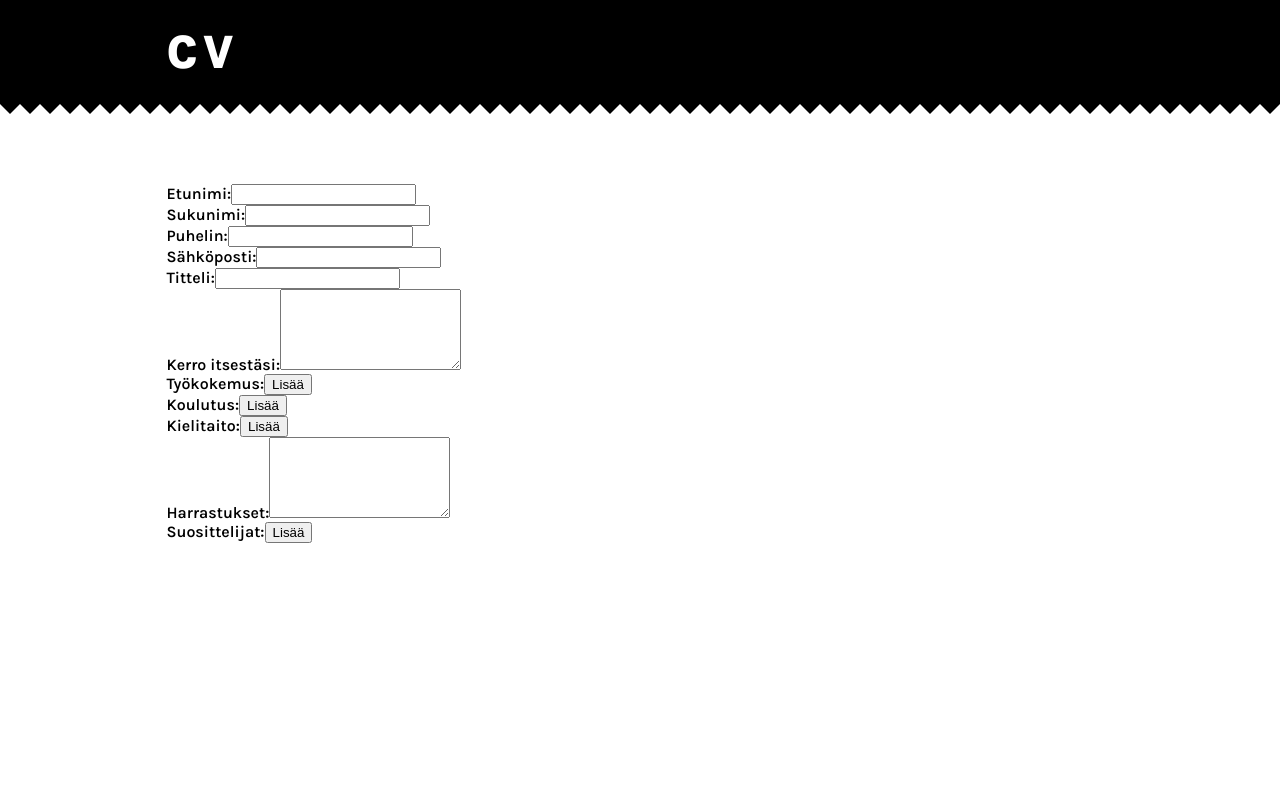
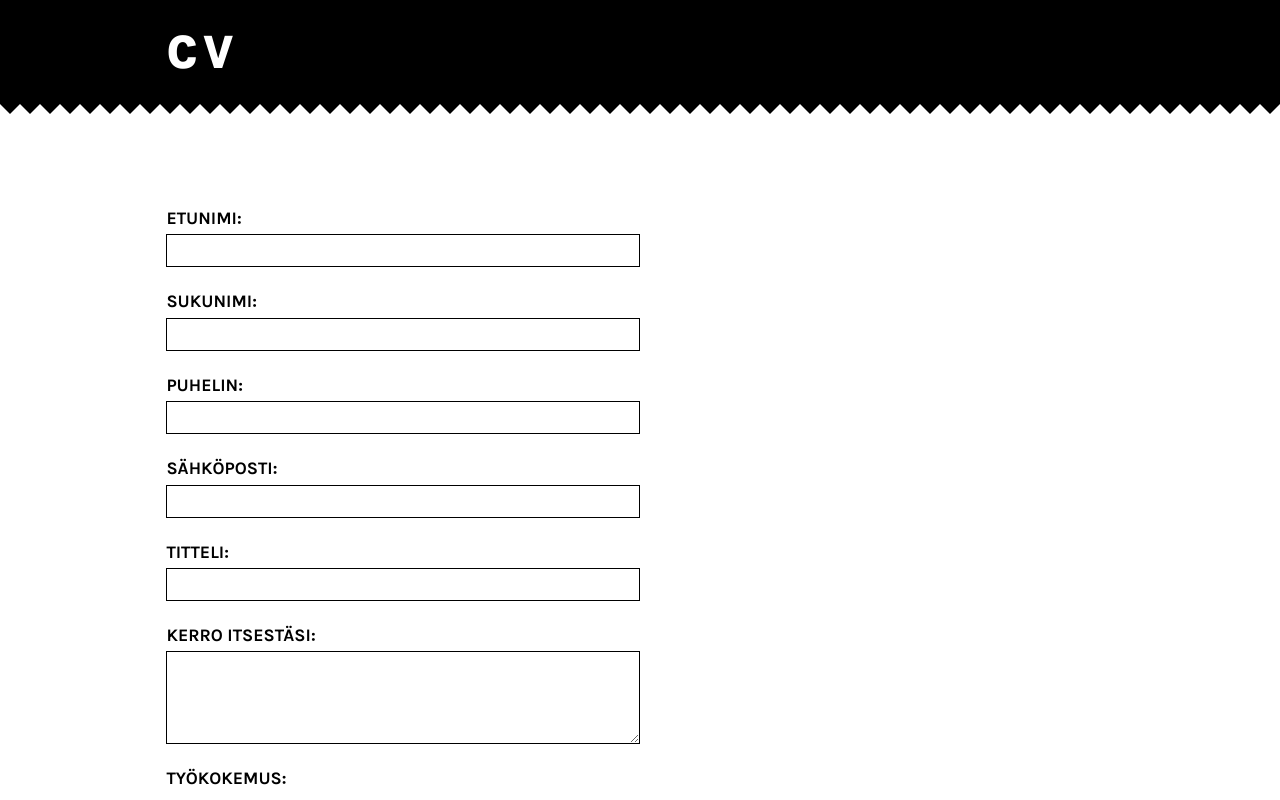
Before and after one commit to MilaAutio/cv, a React (Create React App) app: page / in a window 1280 px wide. Shown: the top 800 px of the page. Built offline with nearby package versions, Linux system fonts and the light colour scheme.

Commit message:
added styles to cvform

```diff
--- a/src/App.scss
+++ b/src/App.scss
@@ -1,2 +1,3 @@
 @import './styles/content.scss';
 @import './styles/header.scss';
+@import './styles/form.scss';
--- /dev/null
+++ b/src/styles/form.scss
@@ -0,0 +1,70 @@
+.cv-container {
+    width: 50%;
+    position: relative;
+    label {
+        display: block;
+        margin-top: 1.5rem;
+        margin-bottom: 0.4rem;
+        color: #000;
+        text-transform: uppercase;
+        font-size: 1.1rem;
+        font-weight: 700;
+    }
+    input, textarea, select {
+        border-radius: 0;
+        border: 1px solid #000;
+        color: #000;
+        display: block;
+        width: 100%;
+        padding: 0.5rem 0.7rem;
+        box-sizing: border-box;
+        &:focus {
+            outline: 1px solid #000;
+        }
+    }
+    button {
+        padding: 0.6rem 1rem;
+        border-radius: 0;
+        background-color: #000;
+        color: #fff;
+        border: 0;
+        text-transform: uppercase;
+        font-weight: 700;
+        letter-spacing: 2px;
+        font-size: 1rem;
+        margin-top: 1rem;
+        cursor: pointer;
+    }
+    .repeator-fields-container {
+        background-color: #eaeaea;
+        padding: 1.5rem;
+        position: relative;
+        label {
+            text-transform: none;
+            font-weight: 400;
+            font-size: 1rem;
+        }
+        & > .form-item:first-child label {
+            margin-top: 0;
+        }
+        .remove-field {
+            position: absolute;
+            top: 0;
+            right: 0;
+            margin-top: 0;
+            background-color: #b8b8b8;
+            transition: all 0.2s;
+            padding: 0.5rem 0.7rem;
+            font-size: 0.8rem;
+            &:hover {
+                background-color: #de1e1e;
+            }
+        }
+    }
+    .repeator-fields-container + .repeator-fields-container {
+        margin-top: 1rem;
+    }
+    .add-new-row {
+        display: block;
+    }
+}
```
